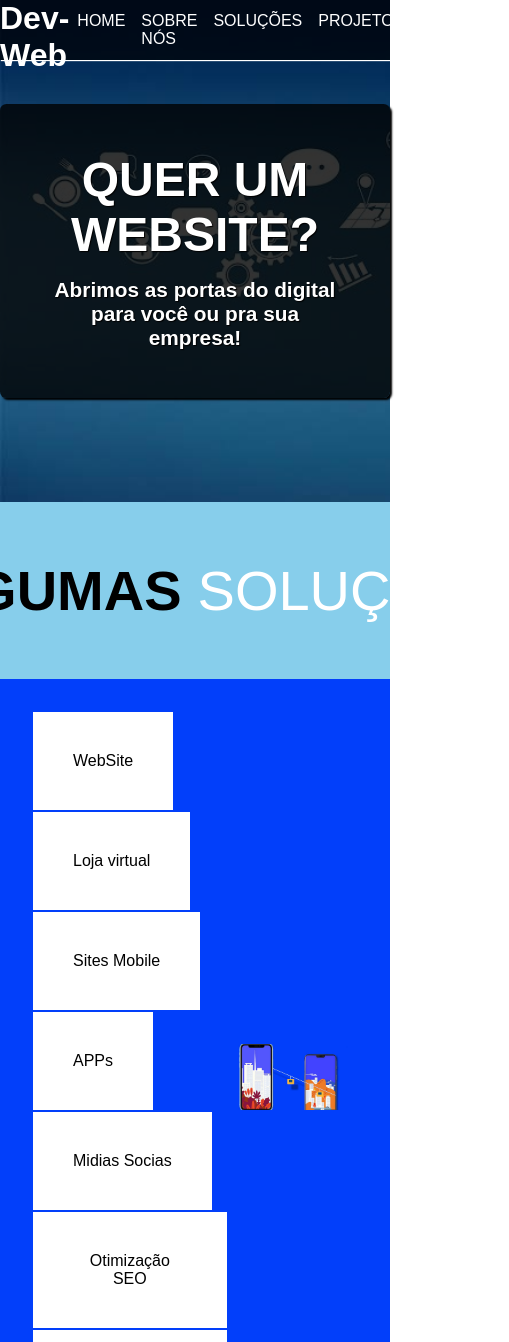
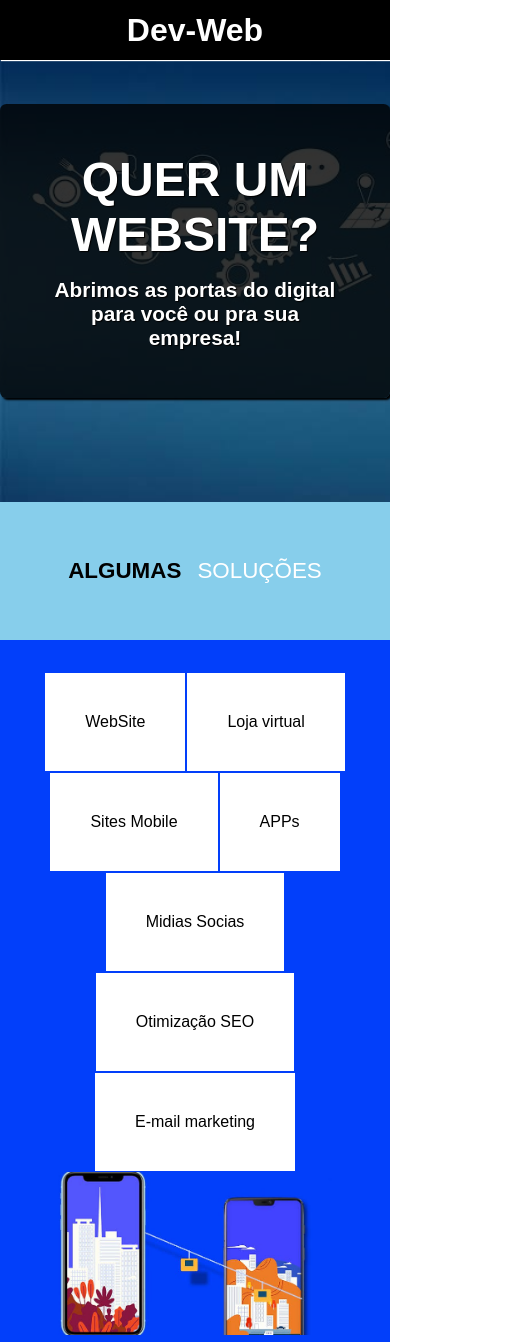
Before and after one commit to alexboliveira/devs, a plain HTML site: page index.html in a window 390 px wide. Shown: the top 1342 px of the page, 509 px wide, since content can reach past the window. Drawn offline with Linux system fonts and the light colour scheme.

Commit message:
alterações para mobile

```diff
--- a/css/style.css
+++ b/css/style.css
@@ -138,3 +138,54 @@ section:nth-of-type(3) div:nth-of-type(2) img{
 
 
 }
+
+
+
+
+@media (max-width: 732px) {
+
+	header{
+		background: black;
+	}
+	header ul{
+		display: none;
+	}
+	section:nth-of-type(1){
+
+	}
+	section:nth-of-type(2) p{
+		font-size: 1.4rem;
+	}
+
+	section:nth-of-type(3){
+		flex-wrap: wrap;
+
+	}
+
+	section:nth-of-type(3) div:nth-of-type(1){
+		justify-content: center;
+	}
+
+	section:nth-of-type(3) div:nth-of-type(1) ul{
+		justify-content: center;
+	}
+
+
+
+
+
+
+
+
+
+
+
+
+
+
+
+
+
+
+
+	}
--- a/index.html
+++ b/index.html
@@ -1,6 +1,8 @@
 <!DOCTYPE html>
 <html>
 <head>
+	<meta charset="utf-8">
+	<meta name="viewport" content="width=device-width, initial-scale=1.0">
 	<title>DEVS</title>
 	<link rel="stylesheet" type="text/css" href="css/style.css">
 
```
